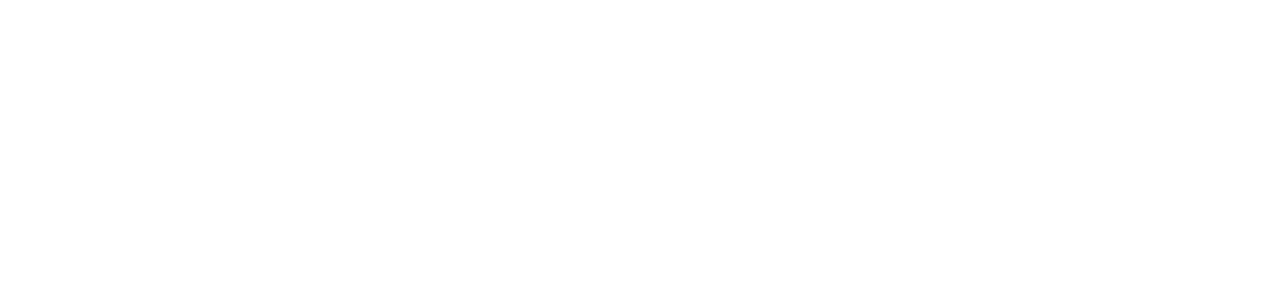
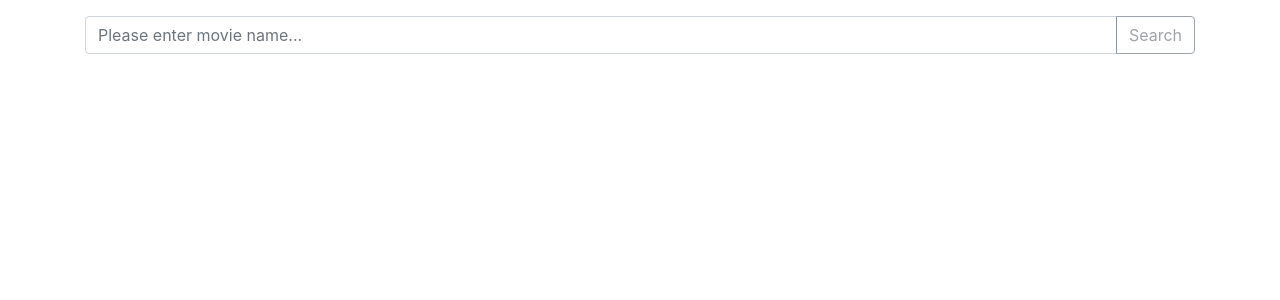
Before and after one commit to LidiyaNik/films-project, an Angular app: page / in a window 1280 px wide. Shown: the top 300 px of the page. Built offline with nearby package versions, Linux system fonts and the light colour scheme.

Commit message:
search movies

```diff
--- a/src/app/app-routing.module.ts
+++ b/src/app/app-routing.module.ts
@@ -4,7 +4,11 @@ import { LayoutComponent } from './components/layout/layout.component';
 
 
 const routes: Routes = [
-  { path: "", component: LayoutComponent }
+  {
+    path: "", component: LayoutComponent, children: [
+      { path: "", loadChildren: () => import("./omdbsearch/omdbsearch.module").then(m => m.OmdbsearchModule) }
+    ]
+  }
 ];
 
 @NgModule({
--- a/src/app/app.module.ts
+++ b/src/app/app.module.ts
@@ -1,5 +1,6 @@
 import { BrowserModule } from '@angular/platform-browser';
 import { NgModule } from '@angular/core';
+import { HttpClientModule } from '@angular/common/http'
 
 import { AppRoutingModule } from './app-routing.module';
 import { AppComponent } from './app.component';
@@ -11,6 +12,7 @@ import { LayoutComponent } from './components/layout/layout.component';
     LayoutComponent,
   ],
   imports: [
+    HttpClientModule,
     BrowserModule,
     AppRoutingModule,
   ],
--- /dev/null
+++ b/src/app/omdbsearch/providers/omdb.service.ts
@@ -0,0 +1,18 @@
+import { Injectable } from '@angular/core';
+import { HttpClient } from '@angular/common/http';
+
+@Injectable()
+export class OMDBService {
+  constructor(private http: HttpClient) {}
+
+  searchMovies(filter: string) {
+    // ?s=batman&plot=full&apikey=dd3b3c8d
+    return this.http.get('http://www.omdbapi.com', {
+      params: {
+        s: filter,
+        plot: "full",
+        apiKey: "dd3b3c8d"
+      }
+    })
+  }
+}
--- /dev/null
+++ b/src/app/omdbsearch/search-page/search-page.component.html
@@ -0,0 +1,8 @@
+<div class="py-3">
+  <div class="input-group mb-3">
+    <input [(ngModel)]="filter" class="form-control" placeholder="Please enter movie name..."/>
+    <div class="input-group-append">
+      <button (click)="searchModies()" class="btn btn-outline-secondary" [disabled]="!filter" type="button">Search</button>
+    </div>
+  </div>
+</div>
--- /dev/null
+++ b/src/app/omdbsearch/search-page/search-page.component.ts
@@ -0,0 +1,25 @@
+import { Component, OnInit } from '@angular/core';
+import { OMDBService } from '../providers/omdb.service';
+
+@Component({
+  selector: 'app-search-page',
+  templateUrl: './search-page.component.html',
+  styleUrls: ['./search-page.component.sass']
+})
+export class SearchPageComponent implements OnInit {
+
+  filter: string = '';
+
+  movies = [];
+
+  constructor(private omdb: OMDBService) { }
+
+  ngOnInit() {
+  }
+
+  searchModies() {
+    this.omdb.searchMovies(this.filter).subscribe((response: any) => {
+      this.movies = response.Search;
+    })
+  }
+}
```
Also changed, not shown: src/app/omdbsearch/omdbsearch.module.ts (added, +22 -0 lines), src/app/omdbsearch/search-page/search-page.component.sass (added).
